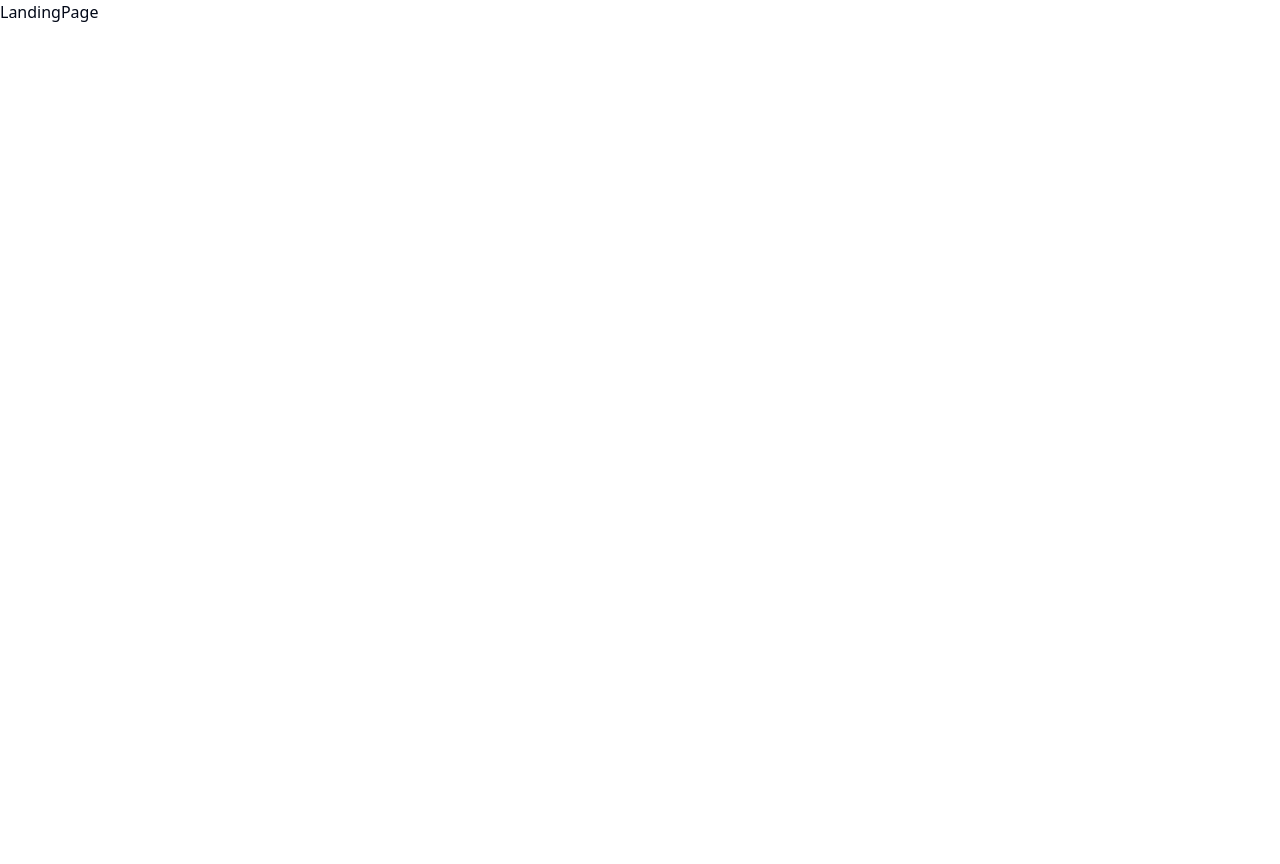
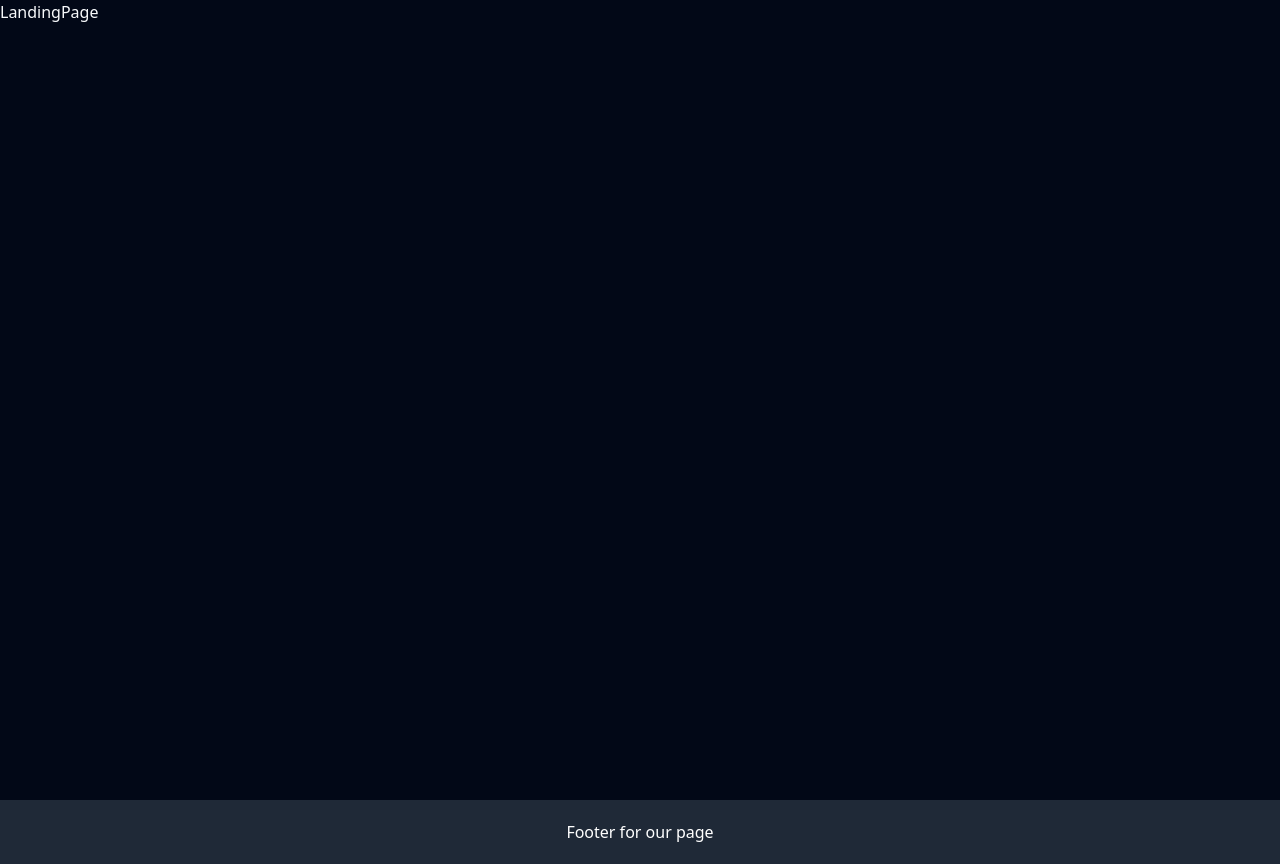
Before and after one commit to Ka-ra-N/URL-shortener-app, a React (Vite) app: page / in a window 1280 px wide. Before the commit the page ends 800 px from the top, so only its background shows below. Built offline with nearby package versions, Linux system fonts and the light colour scheme.

Commit message:
Modified global css

```diff
--- a/src/index.css
+++ b/src/index.css
@@ -33,9 +33,7 @@
     --ring: 222.2 84% 4.9%;
 
     --radius: 0.5rem;
-    }
 
-    .dark {
     --background: 222.2 84% 4.9%;
     --foreground: 210 40% 98%;
 
@@ -71,6 +69,6 @@
     @apply border-border;
   }
   body {
-      @apply bg-background text-foreground;
+    @apply bg-background text-foreground overflow-x-hidden;
   }
 }
--- a/src/layouts/AppLayout.jsx
+++ b/src/layouts/AppLayout.jsx
@@ -4,11 +4,13 @@ import { Outlet } from "react-router-dom";
 const AppLayout = () => {
   return (
     <div>
-      <main>
+      <main className="min-h-screen">
         {/* Header */}
         <Outlet />
       </main>
-      <footer>{/* Footer */}</footer>
+      <footer className="text-center p-5 text-white bg-gray-800">
+        <div>Footer for our page</div>
+      </footer>
     </div>
   );
 };
```
Lines whose indentation alone changed are shown as unchanged.
